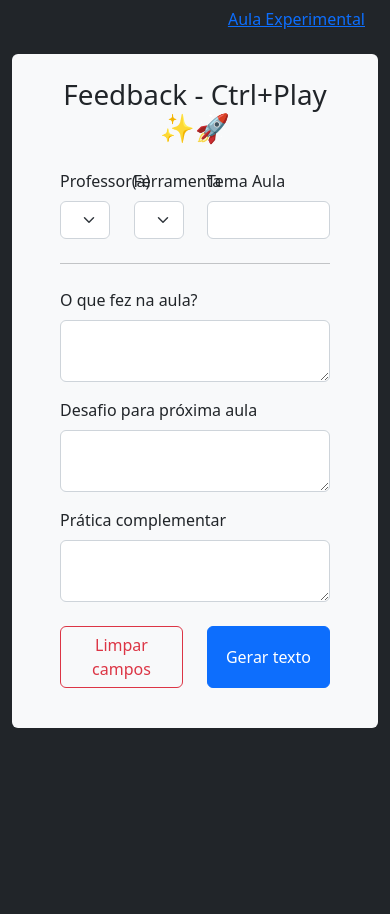
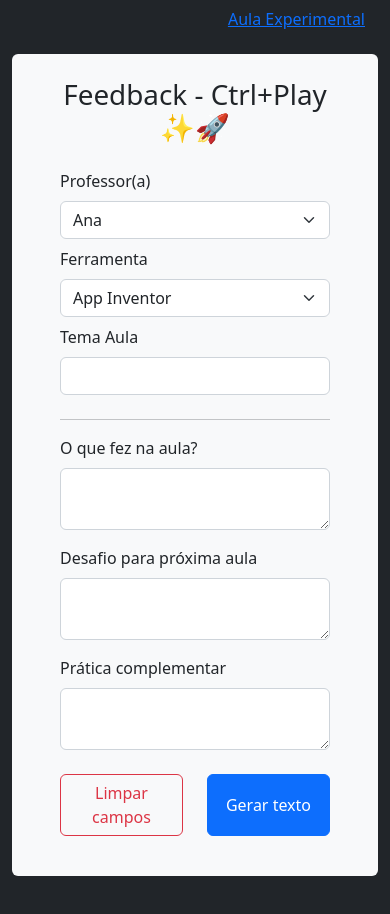
Before and after one commit to dannesx/feedback, a plain HTML site: page index.html in a window 390 px wide. Before the commit the page ends 844 px from the top, so only its background shows below. Drawn offline with nearby package versions, Linux system fonts and the light colour scheme.

Commit message:
Correção botão 'Limpar Campos' + Responsivo

```diff
--- a/index.html
+++ b/index.html
@@ -27,7 +27,7 @@
 			<form class="mx-auto bg-light px-5 py-4 mt-3 mb-5 rounded form-switch">
 				<h1 class="mb-4 text-center">Feedback - Ctrl+Play ✨🚀</h1>
 				<div class="row mb-3">
-					<div class="col-3">
+					<div class="col-12 col-sm-3 mb-2">
 						<label for="prof" class="form-label">Professor(a)</label>
 						<select
 							name="prof"
@@ -46,7 +46,7 @@
 						</select>
 					</div>
 
-					<div class="col-3">
+					<div class="col-12 col-sm-3 mb-2">
 						<label for="ferramenta" class="form-label">Ferramenta</label>
 						<select name="ferramenta" id="ferramenta" class="form-select">
 							<option value="1">App Inventor</option>
@@ -78,13 +78,13 @@
 							<option value="27">VSCode</option>
 						</select>
 					</div>
-					<div class="col">
+					<div class="col-12 col-sm mb-2">
 						<label for="tema" class="form-label">Tema Aula</label>
 						<input type="text" name="tema" id="tema" class="form-control" />
 					</div>
 				</div>
 
-				<hr class="my-4" />
+				<hr/>
 
 				<div class="row mb-3">
 					<div class="col">
--- a/js/main.js
+++ b/js/main.js
@@ -5,7 +5,6 @@ import ferramentas from '../db/ferramentas.json' assert { type: 'json' }
 
 const gerarTextoBtn = document.querySelector('#gerar-texto')
 const limparCamposBtn = document.querySelector('#limpar-campos')
-const turmaInput = document.querySelector('#turma')
 const temaInput = document.querySelector('#tema')
 const textareas = document.querySelectorAll('textarea.form-control')
 const alert = document.querySelector('.alert')
@@ -31,7 +30,6 @@ gerarTextoBtn.addEventListener('click', () => {
 })
 
 limparCamposBtn.addEventListener('click', () => {
-	turmaInput.value = ''
 	temaInput.value = ''
 	textareas.forEach(txt => (txt.value = ''))
 })
```
